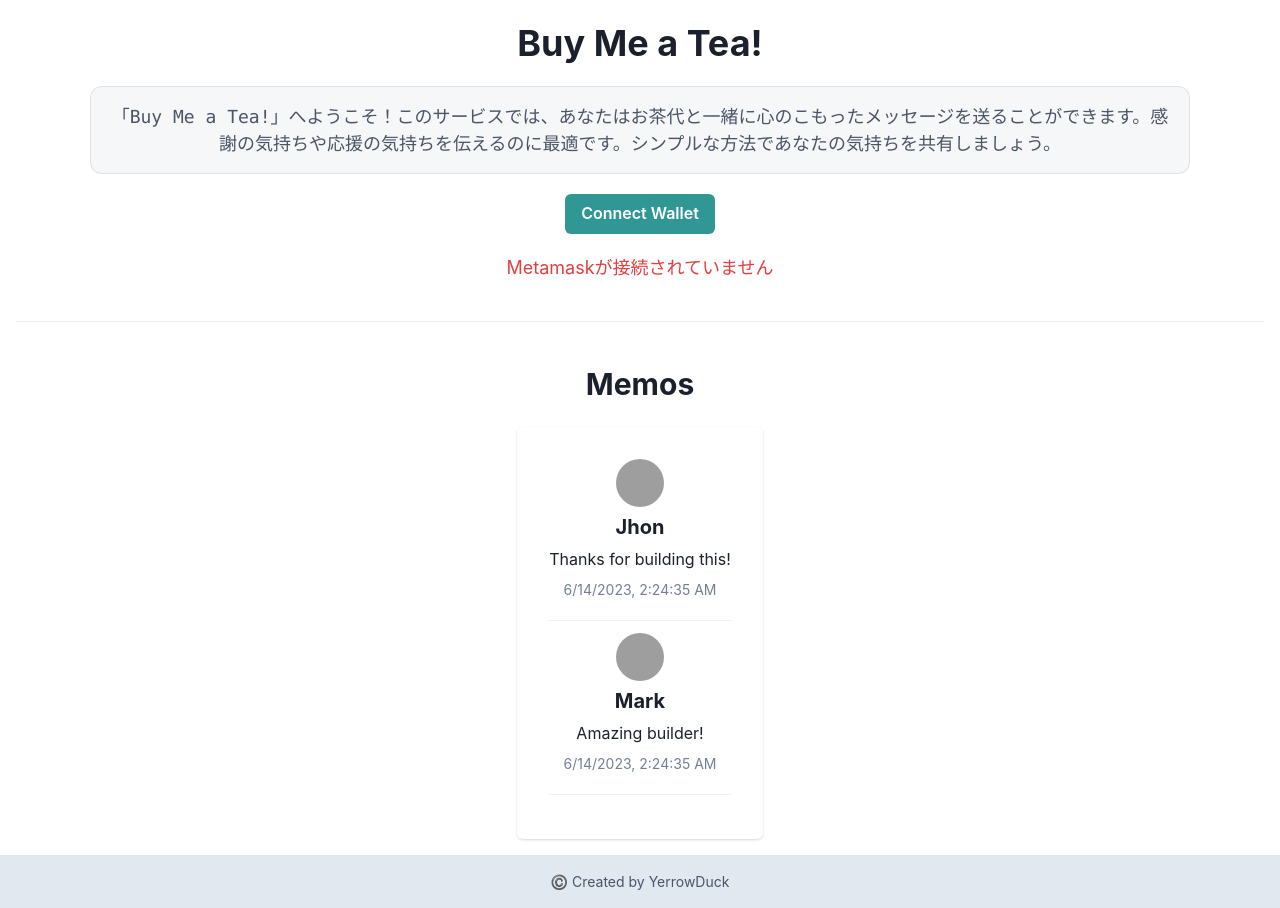
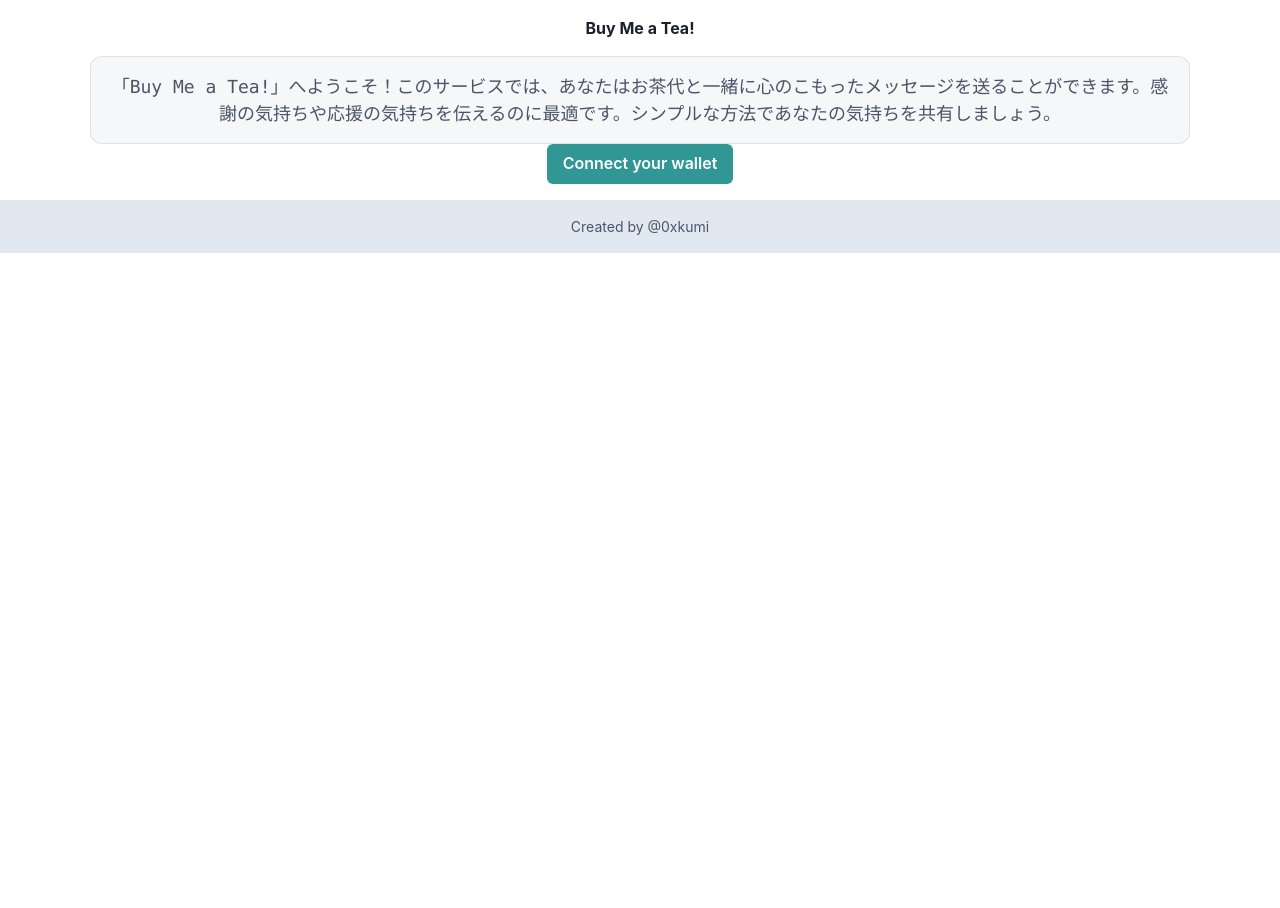
Before and after one commit to YerrowDuck/BuyMeACoffee-contracts, a Next.js app in the folder dapp/: page / in a window 1280 px wide. After the commit the page ends 800 px from the top, so only its background shows below. Built offline with nearby package versions, Linux system fonts and the light colour scheme; grey boxes are pictures that could not be loaded.

Commit message:
delete dummy data

```diff
--- a/dapp/src/pages/index.js
+++ b/dapp/src/pages/index.js
@@ -5,7 +5,7 @@ import Image from 'next/image';
 import { Inter } from 'next/font/google';
 import React, { useEffect, useState } from "react";
 import styles from '@/styles/Home.module.css';
-import { ChakraProvider, Box, Text, Input, Textarea, Button, VStack, Center, Divider, Card, Avatar, Heading, HStack} from '@chakra-ui/react';
+import { ChakraProvider, Box, Text, Input, Textarea, Button, VStack, Center, Divider } from '@chakra-ui/react';
 
 const inter = Inter({ subsets: ['latin'] });
 
@@ -18,23 +18,7 @@ export default function Home() {
   const [currentAccount, setCurrentAccount] = useState("");
   const [name, setName] = useState("");
   const [message, setMessage] = useState("");
-  // Set initial memos with dummy data
-  const [memos, setMemos] = useState([
-    {
-      address: "0x123456789",
-      timestamp: new Date(),
-      name: "Jhon",
-      message: "Thanks for building this!"
-    },
-    {
-      address: "0x987654321",
-      timestamp: new Date(),
-      name: "Mark",
-      message: "Amazing builder!"
-    },
-  ]);
-
-  const [errorMessage, setErrorMessage] = useState("");
+  const [memos, setMemos] = useState([]);
 
   const onNameChange = (event) => {
     setName(event.target.value);
@@ -45,11 +29,11 @@ export default function Home() {
   }
 
   // Wallet connection logic
-  const isWalletConnected = async () => {
+  const isWalletConnected = async () =>  {
     try {
       const { ethereum } = window;
 
-      const accounts = await ethereum.request({ method: 'eth_accounts' });
+      const accounts = await ethereum.request({method: 'eth_accounts'});
       console.log("accounts: ", accounts);
 
       if (accounts.length > 0) {
@@ -60,17 +44,16 @@ export default function Home() {
       }
     } catch (error) {
       console.log("error", error);
-      // setErrorMessage("エラーが発生しました");
     }
   }
 
   const connectWallet = async () => {
+
     try {
-      const { ethereum } = window;
+      const {ethereum} = window;
 
-      if (!ethereum) {
-        setErrorMessage("MetaMaskをインストールしてください");
-        return;
+      if(!ethereum) {
+        console.log("Please install MetaMask");
       }
 
       const accounts = await ethereum.request({
@@ -80,7 +63,6 @@ export default function Home() {
       setCurrentAccount(accounts[0]);
     } catch (error) {
       console.log(error);
-      // setErrorMessage("エラーが発生しました");
     }
   }
 
@@ -106,13 +88,12 @@ export default function Home() {
         console.log("mined", teaTxn.hash);
         console.log("tea purchased successfully");
 
-        // Clear the form fields
+        //Clear the form fields
         setName("");
         setMessage("");
       }
     } catch (error) {
       console.log(error);
-      // setErrorMessage("エラーが発生しました");
     }
   };
 
@@ -131,11 +112,9 @@ export default function Home() {
         setMemos(memos);
       } else {
         console.log("Metamask is not connected");
-        setErrorMessage("Metamaskが接続されていません");
       }
     } catch (error) {
       console.log(error);
-      // setErrorMessage("エラーが発生しました");
     }
   };
 
@@ -185,7 +164,7 @@ export default function Home() {
         <link rel="icon" href="/favicon.ico" />
       </Head>
       <Box as="main" className={styles.main} textAlign="center" p={4}>
-        <Text as="h1" className={styles.title} fontSize="4xl" fontWeight="bold" mb={4}>
+        <Text as="h1" className={styles.title} fontSize="24xl" fontWeight="bold" mb={4}>
           Buy Me a Tea!
         </Text>
 
@@ -196,7 +175,7 @@ export default function Home() {
         </Box>
 
         {currentAccount ? (
-          <VStack spacing={4} pt={5}>
+          <VStack spacing={4}>
             <Input
               placeholder="Name"
               value={name}
@@ -217,48 +196,38 @@ export default function Home() {
             </Button>
           </VStack>
         ) : (
-          <Box mt={5}>
-            <Button colorScheme="teal" onClick={connectWallet}>
-              Connect Wallet
-            </Button>
-          </Box>
+          <Button colorScheme="teal" onClick={connectWallet}>
+            Connect your wallet
+          </Button>
         )}
+      </Box>
 
-        {errorMessage && (
-          <Box mt={5}>
-            <Text color="red.500" fontSize="lg">
-              {errorMessage}
-            </Text>
-          </Box>
-        )}
+      {currentAccount && (
+        <Box as="section" p={4}>
+          <Text as="h1" fontSize="xl" fontWeight="bold" mb={4}>
+            Memos received
+          </Text>
+          {memos.map((memo, idx) => (
+            <Box key={idx} bg="gray.200" borderRadius="md" p={4} mb={4}>
+              <Text>
+                From: {memo.name}
+              </Text>
+              <Text>
+                Message: {memo.message}
+              </Text>
+              <Text>
+                Time: {memo.timestamp.toString()}
+              </Text>
+            </Box>
+          ))}
+        </Box>
+      )}
 
-    <>
-        <Divider my={10} />
-
-        <Text fontSize="3xl" fontWeight="bold" mb={5}>
-          Memos
-        </Text>
-
-        <Card spacing={4} p={8} maxW='sm'>
-          {memos.map((memo, index) => (
-            <VStack alignItems="center" key={index}>
-              <Avatar name='Dan Abrahmov' src='https://bit.ly/dan-abramov' />
-              <Heading size='md' >{memo.name}</Heading>
-              <Text>{memo.message}</Text>
-              <Text color="gray.500" fontSize="sm">
-                {memo.timestamp.toLocaleString()}
-              </Text>
-              <Divider my={3} />
-            </VStack>
-          ))}
-        </Card>
-      </>
-      </Box>
       <Box as="footer" textAlign="center" p={4} bg="gray.200">
         <Text fontSize="sm" color="gray.600">
-          ©️ Created by YerrowDuck
+          Created by @0xkumi
         </Text>
       </Box>
     </ChakraProvider>
-  );
+  )
 }
```
